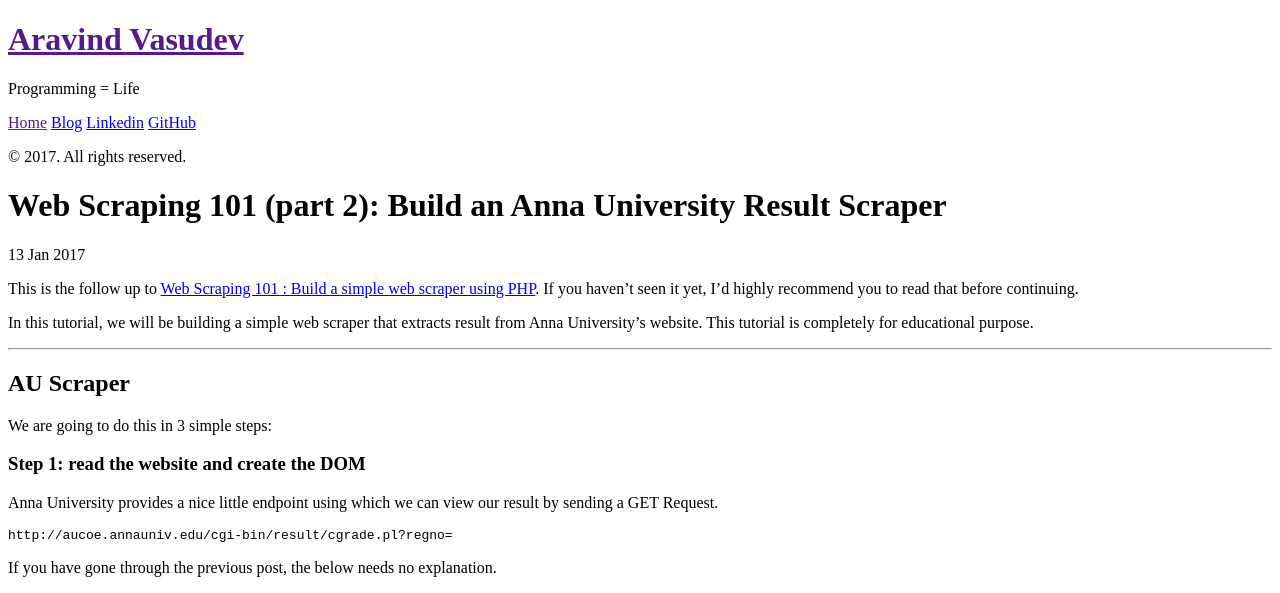
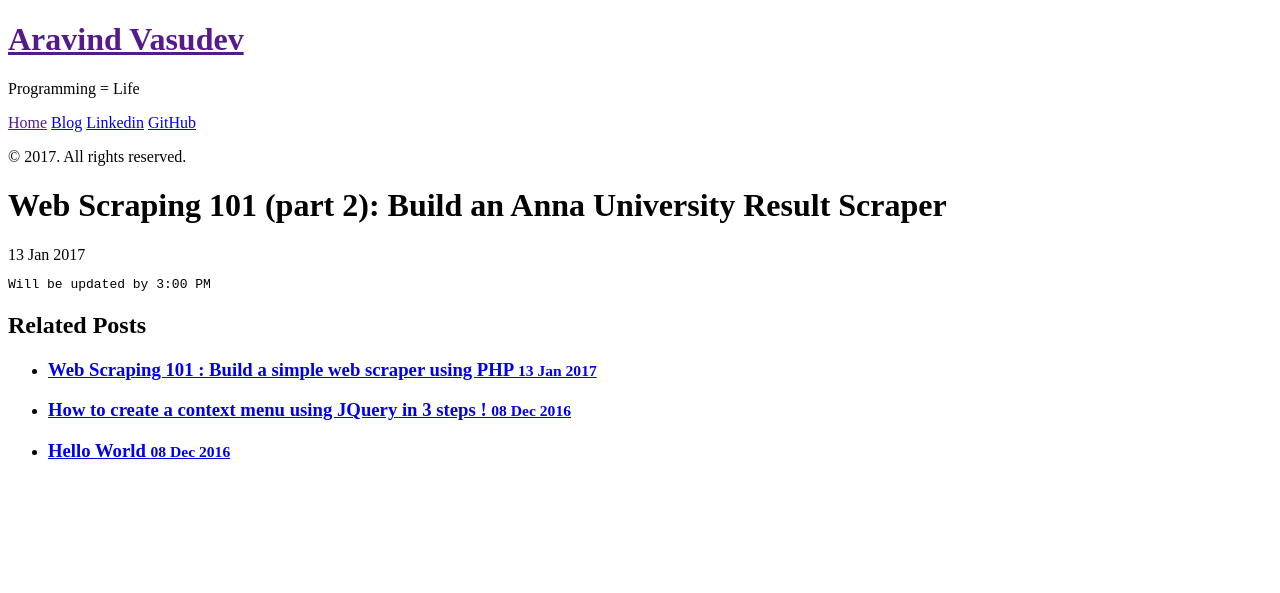
Before and after one commit to AravindVasudev/AravindVasudev.github.io, a Jekyll site: the page built from _posts/2017-01-14-web-scraping-101-part2.md, in a window 1280 px wide. Shown: the top 593 px of the page. Built offline with Jekyll 4.4.1, drawn with Linux system fonts in a browser that asks for light colours; Markdown is read by kramdown in place of the engine named in the settings; comment, search, counter and statistics services are not loaded; some of the changed text lies outside the part shown; grey boxes are pictures that could not be loaded.

````diff
--- a/_posts/2017-01-14-web-scraping-101-part2.md
+++ b/_posts/2017-01-14-web-scraping-101-part2.md
@@ -5,33 +5,6 @@
 comments:   true
 ---
 
-This is the follow up to [Web Scraping 101 : Build a simple web scraper using PHP](/2017/01/13/web-scraping-101/).
-If you haven't seen it yet, I'd highly recommend you to read that before continuing.
-
-In this tutorial, we will be building a simple web scraper that extracts result from
-Anna University's website. This tutorial is completely for educational purpose.
-
---------------------------------------------------------------------------------
-##AU Scraper
-
-We are going to do this in 3 simple steps:
-
-###Step 1: read the website and create the DOM
-
-Anna University provides a nice little endpoint using which we can view our result
-by sending a GET Request.
-
 ```
-http://aucoe.annauniv.edu/cgi-bin/result/cgrade.pl?regno=
+Will be updated by 3:00 PM
 ```
-
-If you have gone through the previous post, the below needs no explanation.
-
-<script src="https://gist.github.com/AravindVasudev/807a9860088f1be5489d07b57c18344a.js?file=AUScraper_1.php"></script>
-
-###Step 2: Extract the data
-
-Going through the source of the site, we can see that structure of the site is
-pretty messed up. If you have tried running the previous code, you'd have noticed that
-it throws many errors at `loadHTML()` line. This is because libxml library used by
-PHP internally throws those error when the HTML it recieves is not structured properly.
````
